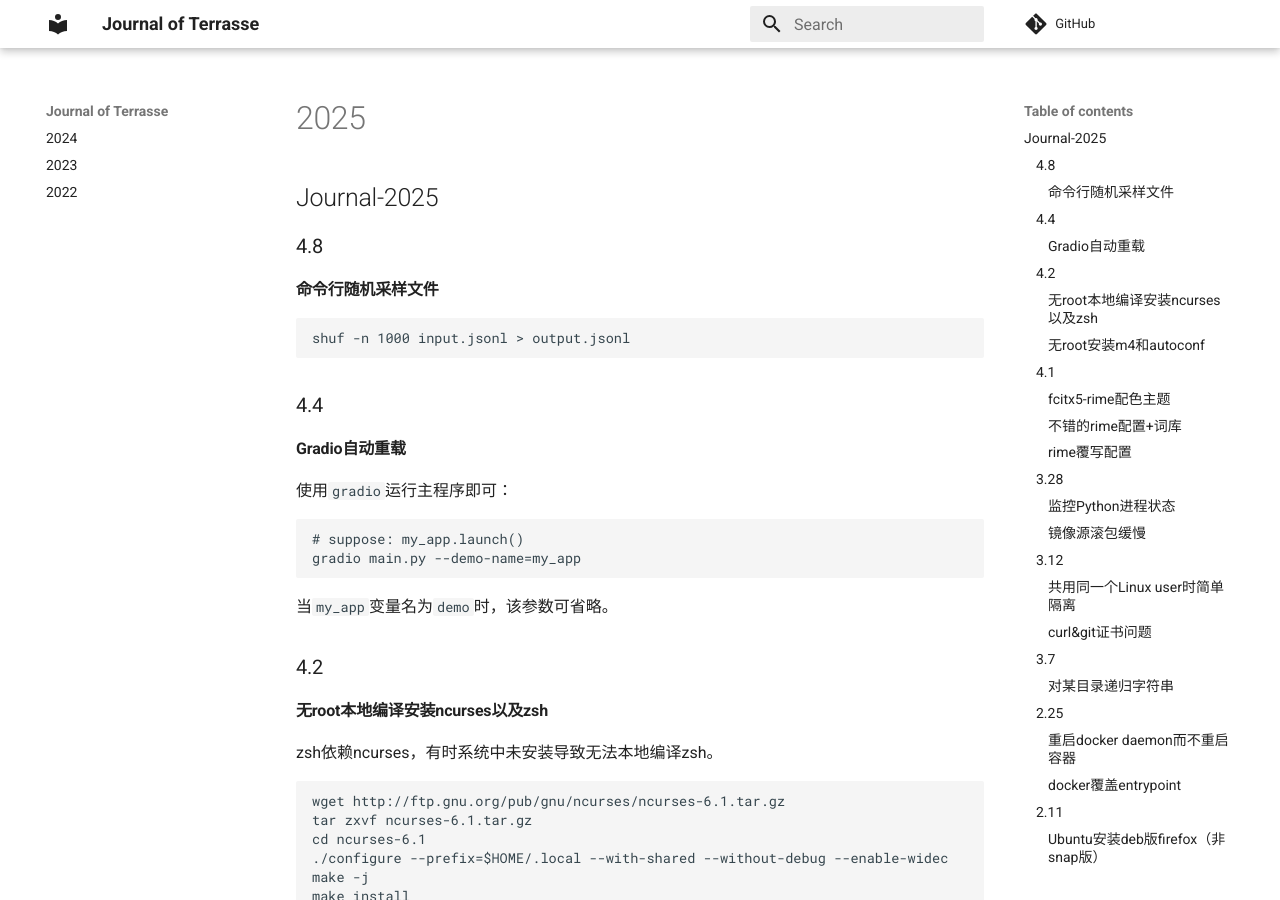
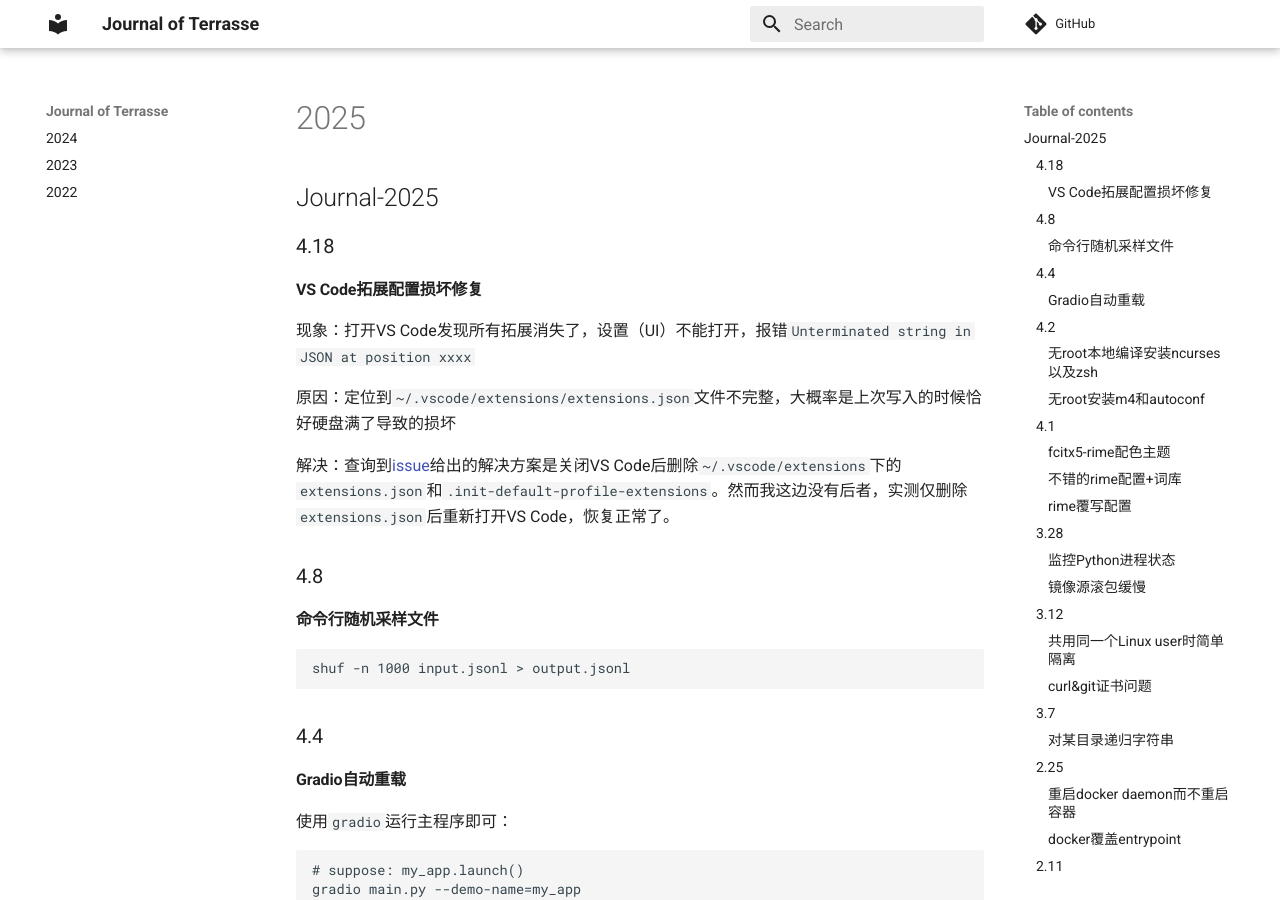
Before and after one commit to Jerry-Terrasse/journal, an MkDocs documentation site: the page built from docs/2025.md, in a window 1280 px wide and 900 px high. Built offline with MkDocs 1.6.1 and Material for MkDocs 9.7.7, drawn with Linux system fonts in a browser that asks for light colours; comment, search, counter and statistics services are not loaded.

Commit message:
update (Fri Apr 18 11:58:15 PM CST 2025)

```diff
--- a/docs/2025.md
+++ b/docs/2025.md
@@ -1,4 +1,14 @@
 ## Journal-2025
+
+### 4.18
+
+#### VS Code拓展配置损坏修复
+
+现象：打开VS Code发现所有拓展消失了，设置（UI）不能打开，报错`Unterminated string in JSON at position xxxx`
+
+原因：定位到`~/.vscode/extensions/extensions.json`文件不完整，大概率是上次写入的时候恰好硬盘满了导致的损坏
+
+解决：查询到[issue](https://github.com/microsoft/vscode/issues/168497#issuecomment-1345038364)给出的解决方案是关闭VS Code后删除`~/.vscode/extensions`下的`extensions.json`和`.init-default-profile-extensions`。然而我这边没有后者，实测仅删除`extensions.json`后重新打开VS Code，恢复正常了。
 
 ### 4.8
 
```
